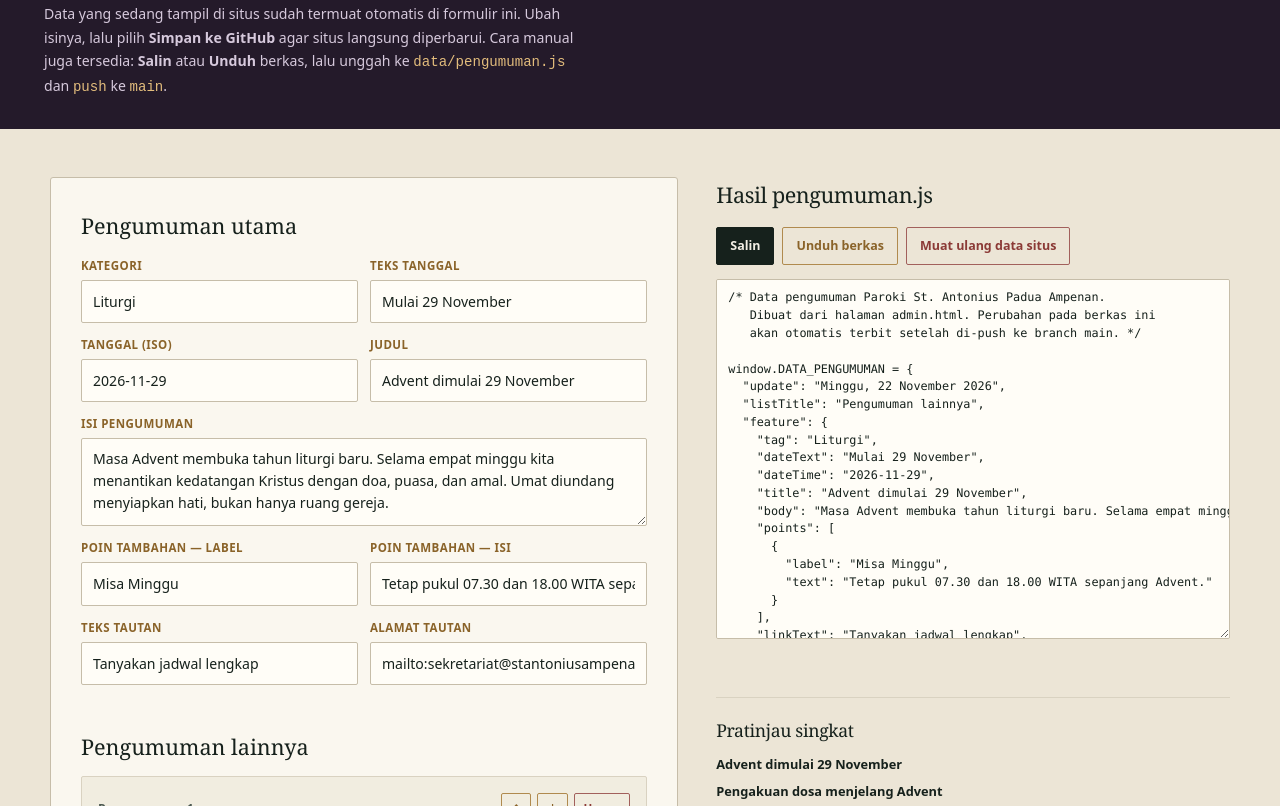
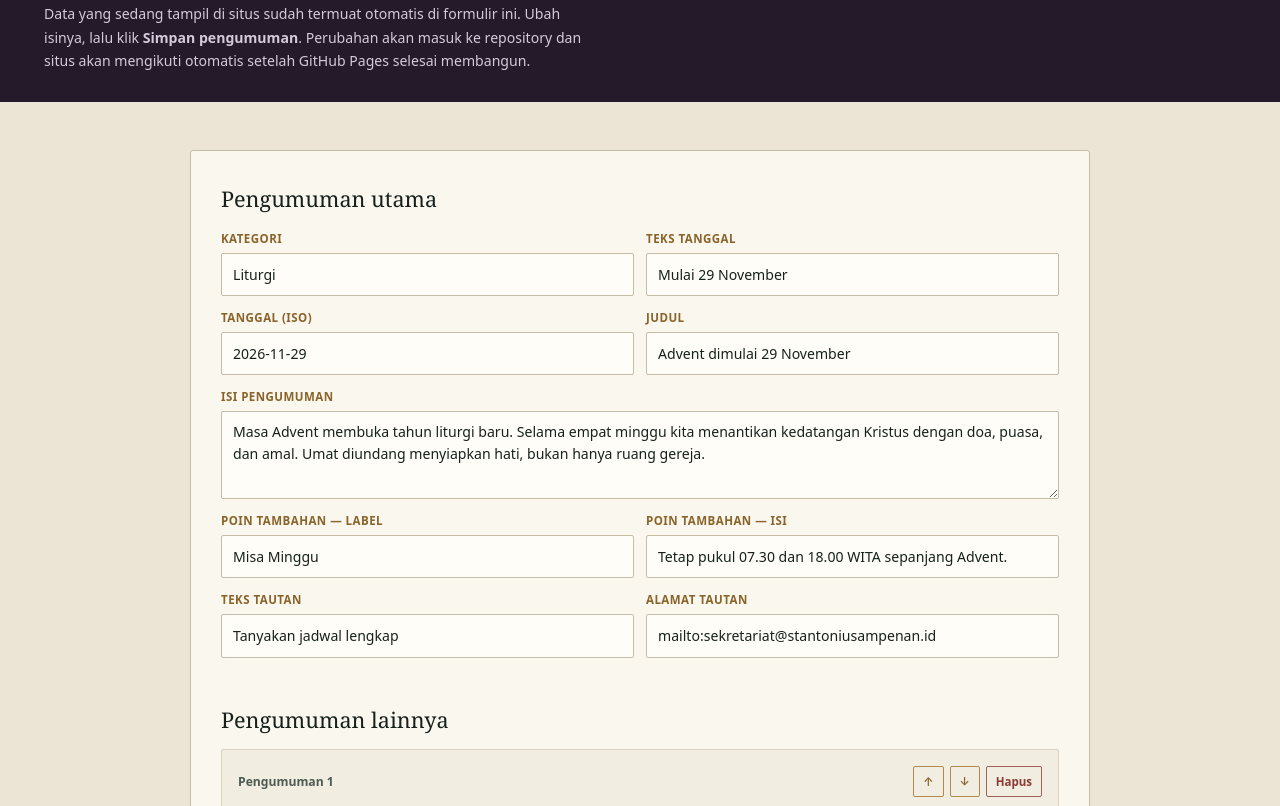
Before and after one commit to sebastianstivenlauw-sketch/pengumuman-paroki-st.antonius-padua-ampenan, a plain HTML site: page admin.html in a window 1280 px wide. Shown: the part 129-935 px from the top of the page. Drawn offline with Linux system fonts and the light colour scheme.

Commit message:
Sederhanakan editor pengumuman

```diff
--- a/admin.html
+++ b/admin.html
@@ -37,11 +37,7 @@
     .admin-head code { color: var(--gold); }
     .admin-wrap { padding: clamp(26px, 4vw, 48px) var(--pad) 80px; }
     .admin-layout {
-      display: grid;
-      grid-template-columns: minmax(0, 1.1fr) minmax(0, .9fr);
-      gap: clamp(24px, 3vw, 42px);
-      align-items: start;
-      max-width: var(--wrap);
+      max-width: 900px;
       margin: 0 auto;
     }
     .admin-panel {
@@ -76,8 +72,7 @@
       color: var(--brass);
     }
     .admin-field input,
-    .admin-field textarea,
-    .admin-output textarea {
+    .admin-field textarea {
       width: 100%;
       padding: 9px 11px;
       background: #fffdf7;
@@ -126,22 +121,7 @@
     .admin-btn.danger { border-color: #a2605c; color: #8b3a36; }
     .admin-btn.danger:hover { background: #8b3a36; color: #fff; }
     .admin-btn.small { padding: 5px 9px; font-size: .72rem; }
-    .admin-output { position: sticky; top: 20px; }
-    .admin-output h2 {
-      margin: 0 0 14px;
-      font-family: var(--serif);
-      font-size: 1.35rem;
-      font-weight: 400;
-    }
-    .admin-actions { display: flex; flex-wrap: wrap; gap: 8px; margin-bottom: 14px; }
-    .admin-output textarea {
-      min-height: 360px;
-      font-family: ui-monospace, "Cascadia Code", Consolas, monospace;
-      font-size: .74rem;
-      line-height: 1.5;
-      white-space: pre;
-    }
-    .admin-status { min-height: 1.4em; margin-top: 10px; font-size: .78rem; color: var(--brass); }
+    .admin-status { min-height: 1.4em; margin-top: 12px; font-size: .8rem; color: var(--brass); }
     .admin-status.ok { color: #2f6b4f; }
     .admin-status.error { color: #8b3a36; }
     .admin-note { margin: 0 0 14px; font-size: .76rem; line-height: 1.55; color: var(--ink-2); }
@@ -154,18 +134,6 @@
       color: var(--ink-2);
     }
     .admin-check input { width: auto; }
-    .admin-preview {
-      margin-top: 22px;
-      padding-top: 18px;
-      border-top: 1px solid var(--line);
-    }
-    .admin-preview h3 { margin: 0 0 10px; font-family: var(--serif); font-size: 1.1rem; font-weight: 400; }
-    .admin-preview p { margin: 0 0 8px; font-size: .8rem; line-height: 1.5; color: var(--ink-2); }
-    .admin-preview strong { color: var(--ink); }
-    @media (max-width: 980px) {
-      .admin-layout { grid-template-columns: 1fr; }
-      .admin-output { position: static; }
-    }
     @media (max-width: 560px) {
       .admin-grid { grid-template-columns: 1fr; }
       .admin-field.wide { grid-column: auto; }
@@ -178,9 +146,8 @@
     <h1>Editor pengumuman</h1>
     <p>
       Data yang sedang tampil di situs sudah termuat otomatis di formulir ini. Ubah isinya,
-      lalu pilih <strong>Simpan ke GitHub</strong> agar situs langsung diperbarui. Cara manual juga
-      tersedia: <strong>Salin</strong> atau <strong>Unduh</strong> berkas, lalu unggah ke
-      <code>data/pengumuman.js</code> dan <code>push</code> ke <code>main</code>.
+      lalu klik <strong>Simpan pengumuman</strong>. Perubahan akan masuk ke repository dan situs
+      akan mengikuti otomatis setelah GitHub Pages selesai membangun.
     </p>
   </header>
 
@@ -250,9 +217,9 @@
         </fieldset>
 
         <fieldset>
-          <legend>Simpan langsung ke GitHub</legend>
+          <legend>Simpan pengumuman</legend>
           <p class="admin-note">
-            Opsional. Isi <em> Personal Access Token </em> dengan izin tulis pada repository ini.
+            Isi <em> Personal Access Token </em> dengan izin tulis pada repository ini.
             Token hanya dikirim ke api.github.com dan tidak disimpan di situs, kecuali Anda mencentang
             pilihan di bawah. Jangan memakai komputer umum bila mencentangnya.
           </p>
@@ -277,21 +244,10 @@
           <label class="admin-check" for="remember-token">
             <input id="remember-token" type="checkbox"> Ingat pengaturan dan token di peramban ini
           </label>
-          <button class="admin-btn solid" type="button" id="save-github">Simpan ke GitHub</button>
+          <button class="admin-btn solid" type="button" id="save-github">Simpan pengumuman</button>
+          <p class="admin-status" id="status" role="status"></p>
         </fieldset>
       </form>
-
-      <aside class="admin-output">
-        <h2>Hasil pengumuman.js</h2>
-        <div class="admin-actions">
-          <button class="admin-btn solid" type="button" id="copy">Salin</button>
-          <button class="admin-btn" type="button" id="download">Unduh berkas</button>
-          <button class="admin-btn danger" type="button" id="reset">Muat ulang data situs</button>
-        </div>
-        <textarea id="source" readonly spellcheck="false" aria-label="Kode data pengumuman"></textarea>
-        <p class="admin-status" id="status" role="status"></p>
-        <div class="admin-preview" id="preview"></div>
-      </aside>
     </div>
   </main>
 
@@ -307,9 +263,7 @@
       };
       var state;
       var itemsHost = document.getElementById("items");
-      var sourceEl = document.getElementById("source");
       var statusEl = document.getElementById("status");
-      var previewEl = document.getElementById("preview");
       var saveBtn = document.getElementById("save-github");
       var rememberEl = document.getElementById("remember-token");
       var ghFields = document.querySelectorAll("[data-gh]");
@@ -329,10 +283,6 @@
 
       function storageSet(key, value) {
         try { localStorage.setItem(key, value); } catch (error) { /* abaikan */ }
-      }
-
-      function storageRemove(key) {
-        try { localStorage.removeItem(key); } catch (error) { /* abaikan */ }
       }
 
       function restoreGithubSettings() {
@@ -460,10 +410,10 @@
         });
       }
 
-      function sourceText() {
+      function fileContent() {
         var header = "/* Data pengumuman Paroki St. Antonius Padua Ampenan.\n" +
           "   Dibuat dari halaman admin.html. Perubahan pada berkas ini\n" +
-          "   akan otomatis terbit setelah di-push ke branch main. */\n\n";
+          "   akan otomatis terbit setelah tersimpan di branch main. */\n\n";
         return header + "window.DATA_PENGUMUMAN = " + JSON.stringify(state, null, 2) + ";\n";
       }
 
@@ -532,7 +482,7 @@
           .then(function (existing) {
             var payload = {
               message: "Perbarui pengumuman paroki " + witaDate(),
-              content: toBase64(sourceEl.value),
+              content: toBase64(fileContent()),
               branch: values.branch
             };
             if (existing && existing.sha) payload.sha = existing.sha;
@@ -558,25 +508,8 @@
           });
       }
 
-      function renderPreview() {
-        previewEl.textContent = "";
-        var heading = document.createElement("h3");
-        heading.textContent = "Pratinjau singkat";
-        previewEl.appendChild(heading);
-        [state.feature.title].concat(state.items.map(function (item) { return item.title; }))
-          .filter(Boolean).slice(0, 8).forEach(function (title) {
-            var p = document.createElement("p");
-            var strong = document.createElement("strong");
-            strong.textContent = title;
-            p.appendChild(strong);
-            previewEl.appendChild(p);
-          });
-      }
-
       function refresh() {
         collect();
-        sourceEl.value = sourceText();
-        renderPreview();
       }
 
       document.getElementById("editor").addEventListener("input", refresh);
@@ -611,39 +544,6 @@
         refresh();
       });
 
-      document.getElementById("reset").addEventListener("click", function () {
-        loadFromSite();
-        setStatus("Data dari situs berhasil dimuat ulang.");
-      });
-
-      document.getElementById("copy").addEventListener("click", function () {
-        refresh();
-        function done() { setStatus("Kode tersalin. Tempel ke data/pengumuman.js di GitHub."); }
-        if (navigator.clipboard && navigator.clipboard.writeText) {
-          navigator.clipboard.writeText(sourceEl.value).then(done, fallback);
-        } else fallback();
-        function fallback() {
-          sourceEl.focus();
-          sourceEl.select();
-          try { document.execCommand("copy"); done(); }
-          catch (error) { setStatus("Salin manual dari kotak kode di bawah."); }
-        }
-      });
-
-      document.getElementById("download").addEventListener("click", function () {
-        refresh();
-        var blob = new Blob([sourceEl.value], { type: "text/javascript;charset=utf-8" });
-        var url = URL.createObjectURL(blob);
-        var link = document.createElement("a");
-        link.href = url;
-        link.download = "pengumuman.js";
-        document.body.appendChild(link);
-        link.click();
-        document.body.removeChild(link);
-        URL.revokeObjectURL(url);
-        setStatus("Berkas pengumuman.js diunduh. Unggah ke folder data/ di GitHub.");
-      });
-
       saveBtn.addEventListener("click", saveToGithub);
       rememberEl.addEventListener("change", persistGithubSettings);
 
```
Also changed, not shown: 1 other file.
